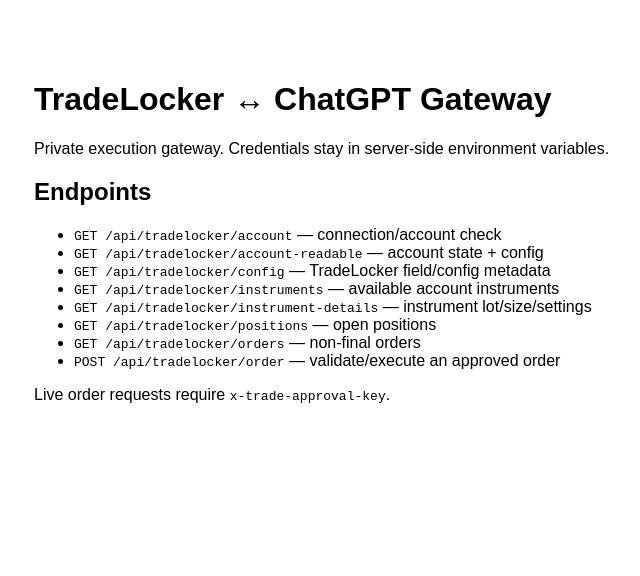
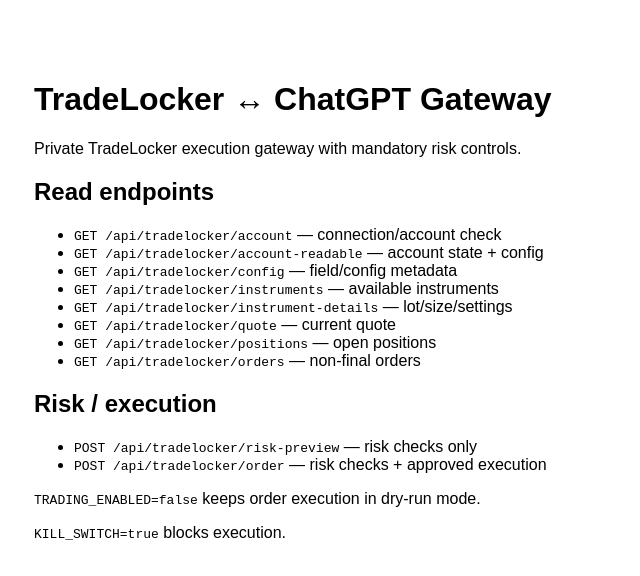
Before and after one commit to georgealex55/tradelocker-gpt-gateway, a Next.js app: page / in a window 1280 px wide. Shown: the top 576 px of the page, without its empty margins (156-796 px from the left). Built offline with nearby package versions, Linux system fonts and the light colour scheme.

Commit message:
Show quote and risk endpoints

```diff
--- a/app/page.js
+++ b/app/page.js
@@ -2,19 +2,28 @@ export default function Home() {
   return (
     <main>
       <h1>TradeLocker ↔ ChatGPT Gateway</h1>
-      <p>Private execution gateway. Credentials stay in server-side environment variables.</p>
-      <h2>Endpoints</h2>
+      <p>Private TradeLocker execution gateway with mandatory risk controls.</p>
+
+      <h2>Read endpoints</h2>
       <ul>
         <li><code>GET /api/tradelocker/account</code> — connection/account check</li>
         <li><code>GET /api/tradelocker/account-readable</code> — account state + config</li>
-        <li><code>GET /api/tradelocker/config</code> — TradeLocker field/config metadata</li>
-        <li><code>GET /api/tradelocker/instruments</code> — available account instruments</li>
-        <li><code>GET /api/tradelocker/instrument-details</code> — instrument lot/size/settings</li>
+        <li><code>GET /api/tradelocker/config</code> — field/config metadata</li>
+        <li><code>GET /api/tradelocker/instruments</code> — available instruments</li>
+        <li><code>GET /api/tradelocker/instrument-details</code> — lot/size/settings</li>
+        <li><code>GET /api/tradelocker/quote</code> — current quote</li>
         <li><code>GET /api/tradelocker/positions</code> — open positions</li>
         <li><code>GET /api/tradelocker/orders</code> — non-final orders</li>
-        <li><code>POST /api/tradelocker/order</code> — validate/execute an approved order</li>
       </ul>
-      <p>Live order requests require <code>x-trade-approval-key</code>.</p>
+
+      <h2>Risk / execution</h2>
+      <ul>
+        <li><code>POST /api/tradelocker/risk-preview</code> — risk checks only</li>
+        <li><code>POST /api/tradelocker/order</code> — risk checks + approved execution</li>
+      </ul>
+
+      <p><code>TRADING_ENABLED=false</code> keeps order execution in dry-run mode.</p>
+      <p><code>KILL_SWITCH=true</code> blocks execution.</p>
     </main>
   );
 }
```
